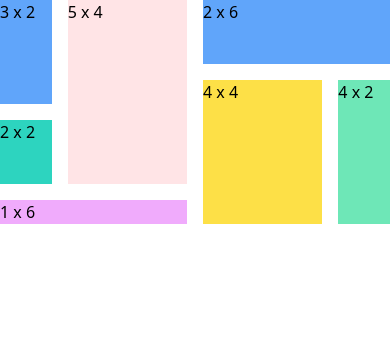
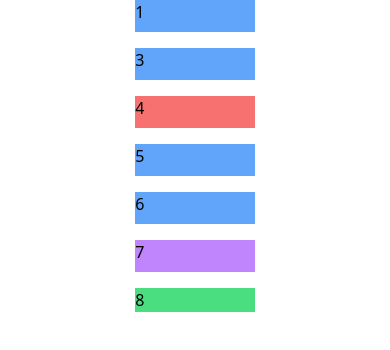
Before and after one commit to bmnazmussakib/softwrd-assignment, a SvelteKit app: page /layout in a window 390 px wide. Shown: the top 350 px of the page. Built offline with nearby package versions, Linux system fonts and the light colour scheme.

Commit message:
grid layout modified and responsive

```diff
--- a/src/components/Table.svelte
+++ b/src/components/Table.svelte
@@ -24,7 +24,9 @@
     <tbody>
       {#each countries as country}
         <tr class="border-b border-gray-300">
-          <td class="py-2 px-3 text-4xl">{country.flag}</td>
+          <td class="py-2 px-3 text-4xl">
+            <img src={country.flags.svg} alt="" class="w-14">
+          </td>
           <td class="px-6 py-4 whitespace-no-wrap border-b border-gray-200">{country.name.common}</td>
           <td class="px-6 py-4 whitespace-no-wrap border-b border-gray-200">{country.population}</td>
           <td class="px-6 py-4 whitespace-no-wrap border-b border-gray-200">{country.cioc}</td>
--- a/src/routes/chart/+page.svelte
+++ b/src/routes/chart/+page.svelte
@@ -6,9 +6,9 @@
 
   let countries = [];
 
-  //   $: {
-  //     console.log('countries: ', countries)
-  //   }
+    $: {
+      console.log('countries: ', countries)
+    }
 
   onMount(async () => {
     await countryDataStore?.subscribe((data) => {
@@ -26,7 +26,5 @@
   </div>
 </div>
 
-<Chart {countries} />
-
 <style>
 </style>
--- a/src/routes/layout/+page.svelte
+++ b/src/routes/layout/+page.svelte
@@ -1,36 +1,9 @@
-<div class="container mx-auto">
-  <div class="grid grid-cols-12 grid-rows-6 gap-4">
-    <div class="col-span-2 row-span-3 bg-blue-400">3 x 2</div>
-    <div class="col-span-2 row-span-2 col-start-1 row-start-4 bg-teal-400">
-      2 x 2
-    </div>
-    <div class="col-span-4 row-span-5 col-start-3 row-start-1 bg-rose-100">
-      5 x 4
-    </div>
-    <div class="col-span-6 col-start-1 row-start-6 bg-fuchsia-300">1 x 6</div>
-    <div class="col-span-6 row-span-2 col-start-7 row-start-1 bg-blue-400">
-      2 x 6
-    </div>
-    <div class="col-span-4 row-span-4 col-start-7 row-start-3 bg-yellow-300">
-      4 x 4
-      <div class="grid">
-        <div class="sticker">
-          <div class="outer-square">
-            <div class="inner-circle">
-              <div class="mountain" />
-            </div>
-          </div>
-        </div>
-      </div>
-    </div>
-    <div class="col-span-2 row-span-4 col-start-11 row-start-3 bg-emerald-300">
-      4 x 2
-    </div>
-  </div>
-
-  <style>
-      /* your styles go here */
-
-  </style>
-
+<div class="grid gap-4   md:grid-cols-12 md:grid-rows-6 grid-cols-12 grid-rows-12">
+  <div class="col-span-4 row-span-3 col-start-5 bg-blue-400 md:col-span-2 md:row-span-3">1</div>
+  <div class="col-span-4 row-span-3 col-start-5 row-start-4 bg-blue-400 md:col-span-4 md:col-start-3 md:row-span-5">3</div>
+  <div class="col-span-4 row-span-3 col-start-5 row-start-7 bg-red-400 md:col-span-6 md:col-start-7 md:row-span-2">4</div>
+  <div class="col-span-4 row-span-3 col-start-5 row-start-10 bg-blue-400 md:col-span-2 md:col-start-1 md:row-span-2 md:row-start-4">5</div>
+  <div class="col-span-4 row-span-3 col-start-5 row-start-13 bg-blue-400 md:col-span-4 md:col-start-7 md:row-span-4 md:row-start-3">6</div>
+  <div class="col-span-4 row-span-3 col-start-5  row-start-16  bg-purple-400 md:col-span-2 md:col-start-11 md:row-span-4 md:row-start-3">7</div>
+  <div class="col-span-4  bg-green-400 col-start-5 row-start-19 md:col-span-6 md:row-start-6 ">8</div>
 </div>
```
